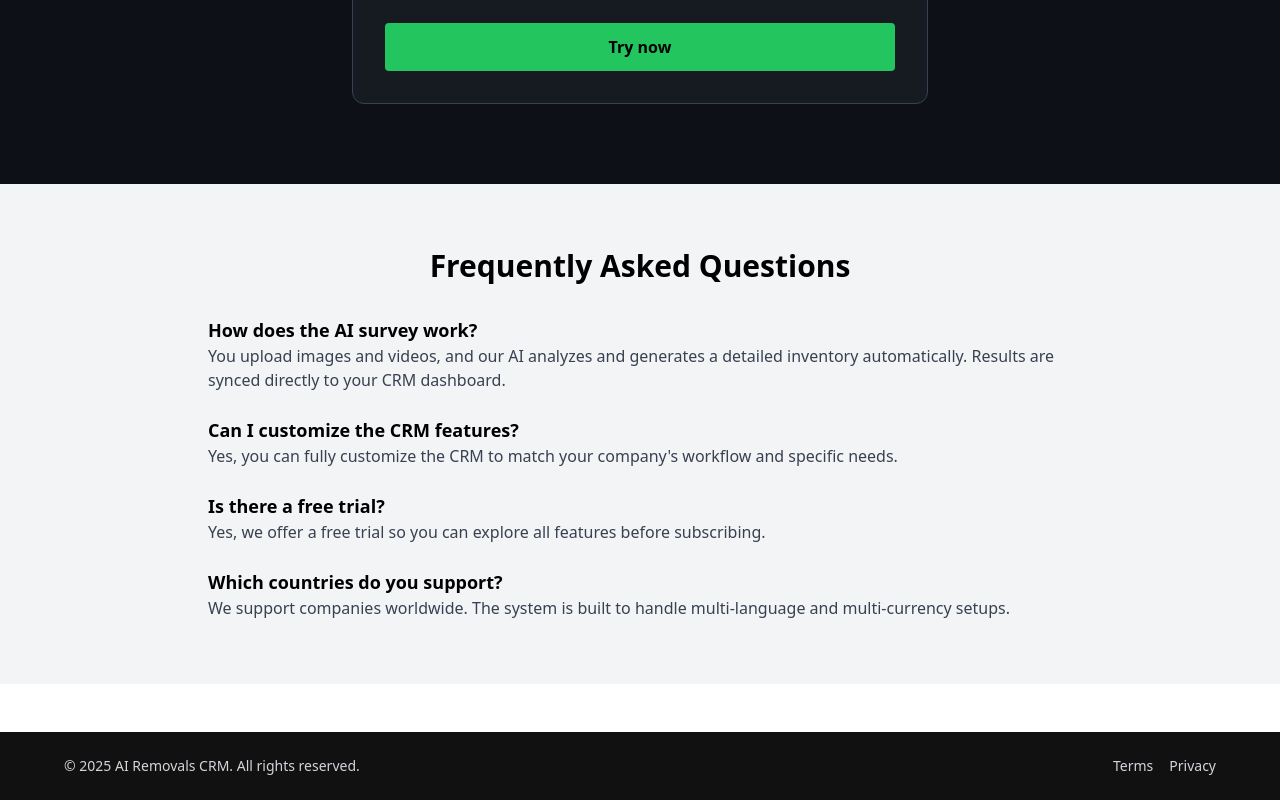
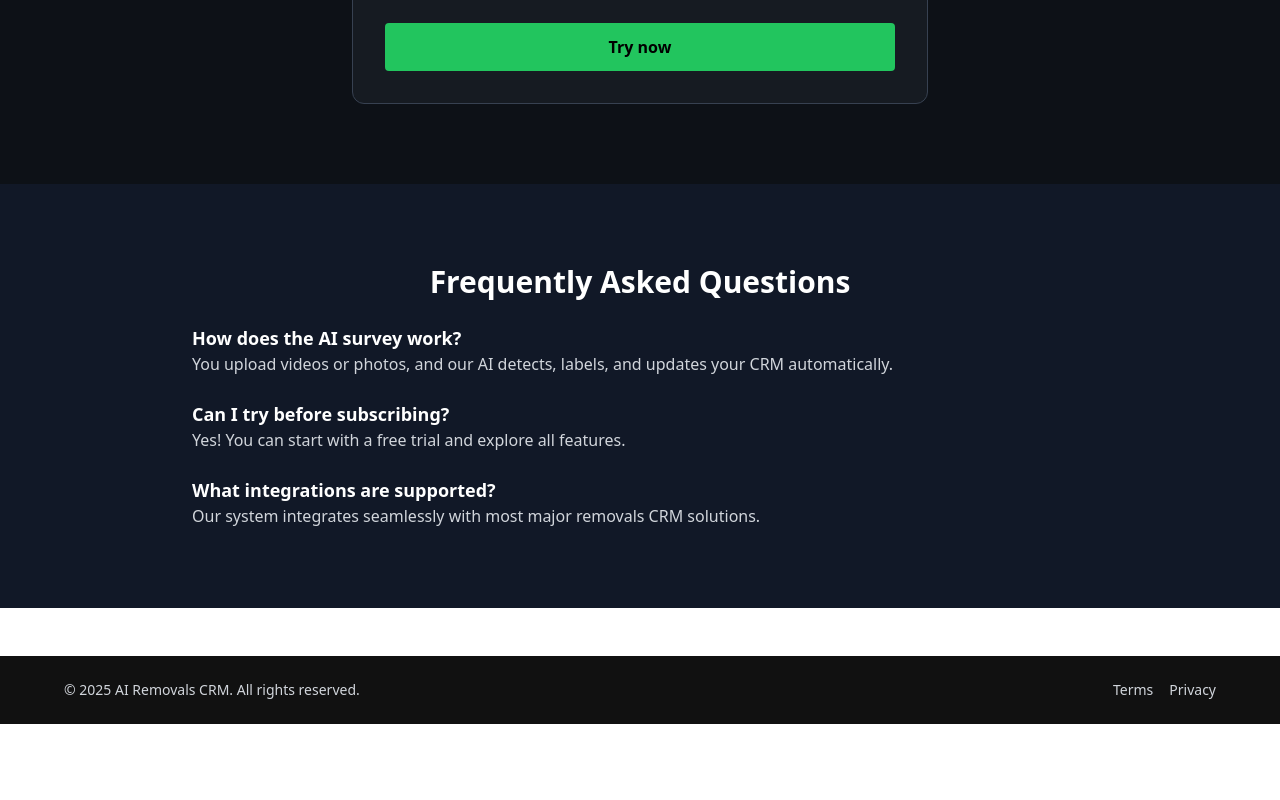
Before and after one commit to Gullmegler/mitt-prosjekt, a React (Create React App) app: page / in a window 1280 px wide. Shown: the part 2638-3438 px from the top of the page. After the commit the page ends 3362 px from the top, so only its background shows below. Built offline with nearby package versions, Linux system fonts and the light colour scheme.

Commit message:
Update FAQSection.jsx

```diff
--- a/src/components/FAQSection.jsx
+++ b/src/components/FAQSection.jsx
@@ -1,39 +1,21 @@
-import React from "react";
-
-const FAQSection = () => {
+export default function FAQSection() {
   return (
-    <div className="bg-gray-100 py-16" id="faq">
-      <div className="max-w-4xl mx-auto px-4">
-        <h2 className="text-3xl font-bold mb-8 text-center">Frequently Asked Questions</h2>
-        <div className="space-y-6">
+    <section className="bg-gray-900 text-white py-20 px-6">
+      <h2 className="text-3xl font-extrabold mb-6 text-center">Frequently Asked Questions</h2>
+      <div className="max-w-4xl mx-auto space-y-6 text-left">
         <div>
           <h3 className="font-semibold text-lg">How does the AI survey work?</h3>
-            <p className="text-gray-700">
-              You upload images and videos, and our AI analyzes and generates a detailed inventory automatically. Results are synced directly to your CRM dashboard.
-            </p>
+          <p className="text-gray-300">You upload videos or photos, and our AI detects, labels, and updates your CRM automatically.</p>
         </div>
         <div>
-            <h3 className="font-semibold text-lg">Can I customize the CRM features?</h3>
-            <p className="text-gray-700">
-              Yes, you can fully customize the CRM to match your company's workflow and specific needs.
-            </p>
+          <h3 className="font-semibold text-lg">Can I try before subscribing?</h3>
+          <p className="text-gray-300">Yes! You can start with a free trial and explore all features.</p>
         </div>
         <div>
-            <h3 className="font-semibold text-lg">Is there a free trial?</h3>
-            <p className="text-gray-700">
-              Yes, we offer a free trial so you can explore all features before subscribing.
-            </p>
-          </div>
-          <div>
-            <h3 className="font-semibold text-lg">Which countries do you support?</h3>
-            <p className="text-gray-700">
-              We support companies worldwide. The system is built to handle multi-language and multi-currency setups.
-            </p>
+          <h3 className="font-semibold text-lg">What integrations are supported?</h3>
+          <p className="text-gray-300">Our system integrates seamlessly with most major removals CRM solutions.</p>
         </div>
       </div>
-      </div>
-    </div>
+    </section>
   );
-};
-
-export default FAQSection;
+}
```
Lines whose indentation alone changed are shown as unchanged.
